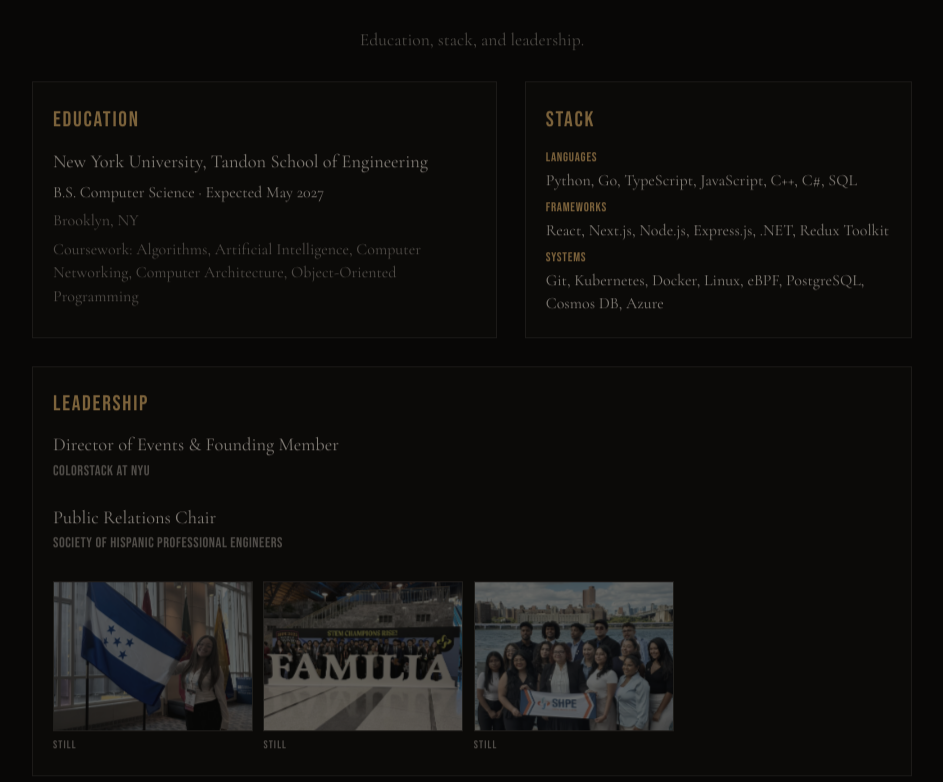
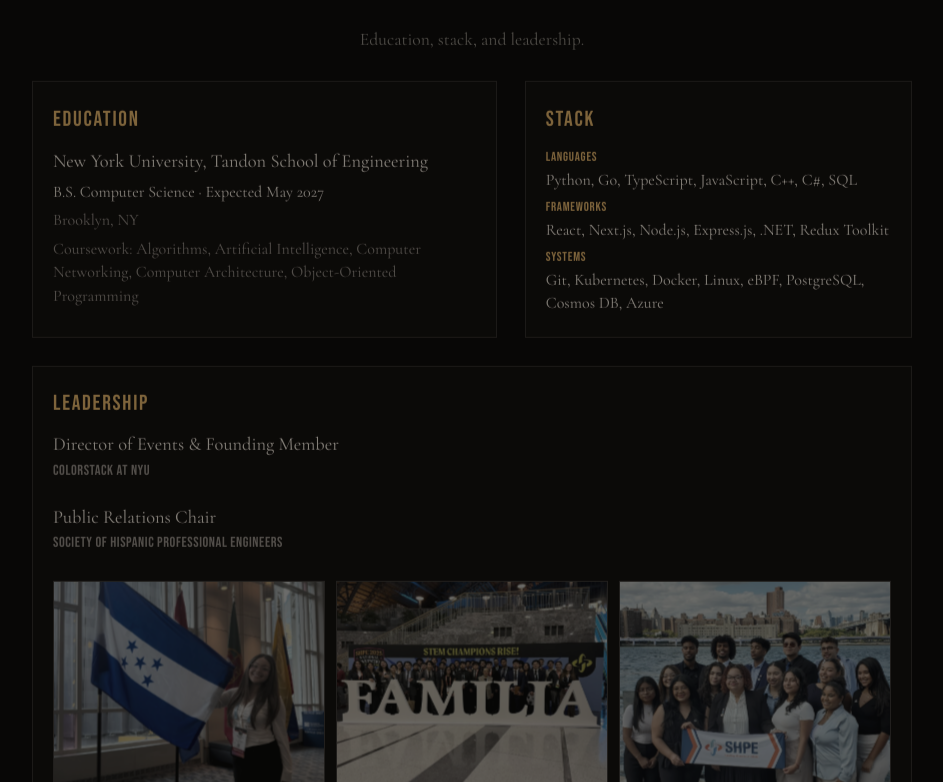
Before and after one commit to samthropic/personal-portfolio, a Next.js app: page / in a window 1280 px wide. Shown: the part 3230-4012 px from the top of the page, without its empty margins (168-1111 px from the left). Built offline with nearby package versions, Linux system fonts and the light colour scheme.

Commit message:
Stretch leadership stills across the full credits box

```diff
--- a/src/components/aperture/portfolio.module.css
+++ b/src/components/aperture/portfolio.module.css
@@ -599,11 +599,14 @@
   max-width: 100%;
   min-width: 0;
   box-sizing: border-box;
+  overflow-x: hidden;
+  scroll-snap-type: none;
 }
 
 .leadItem .still {
-  width: min(200px, 72%);
-  flex: 0 0 auto;
+  flex: 1 1 0;
+  width: auto;
+  min-width: 0;
 }
 
 .creditLabel {
```
